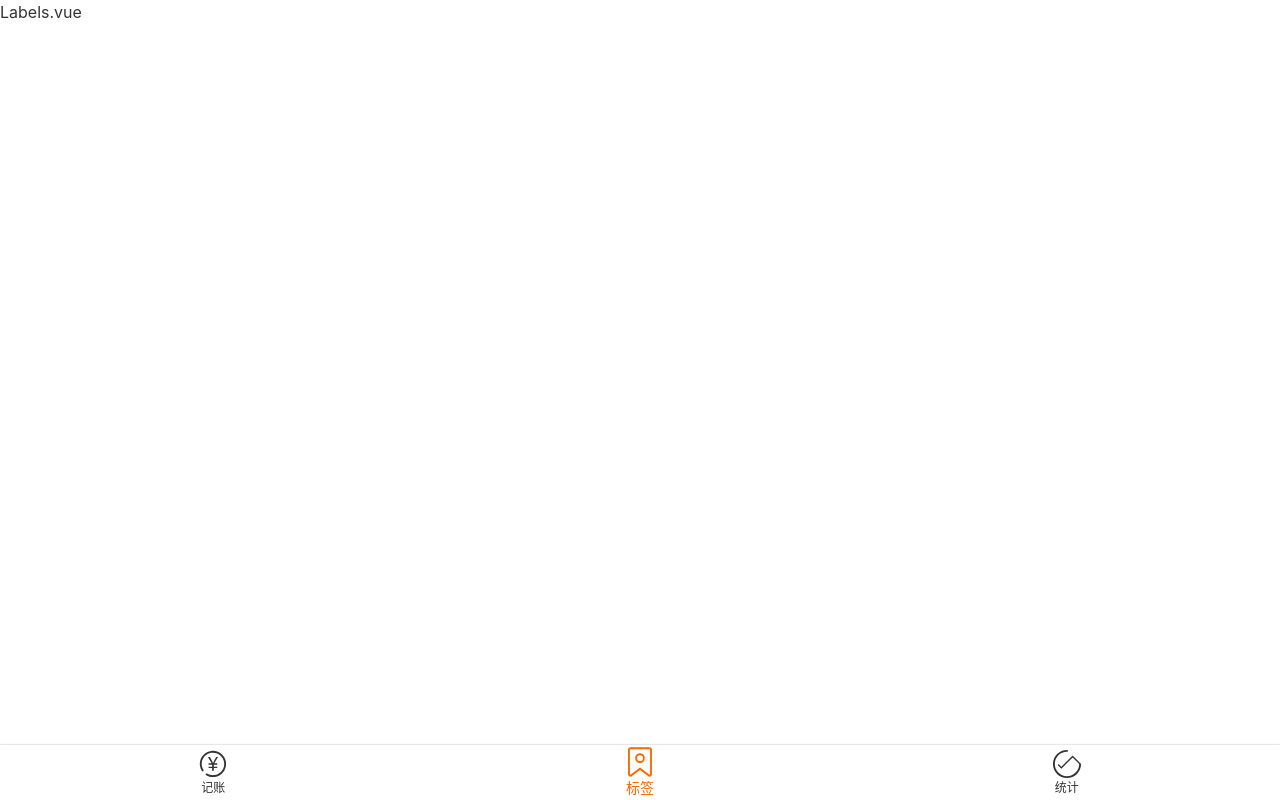
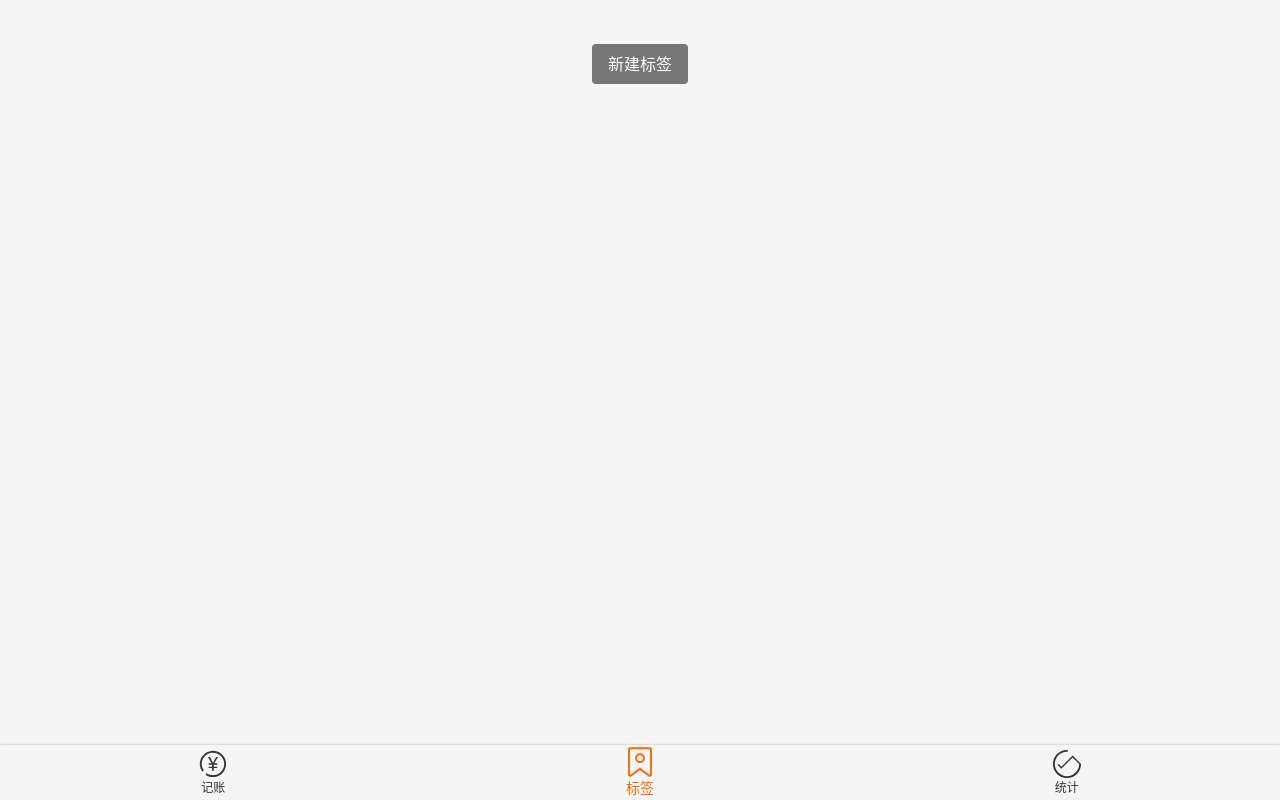
Before and after one commit to qiyi-li/money-manager-vue, a Vue app: page /#/labels in a window 1280 px wide. Built offline with nearby package versions, Linux system fonts and the light colour scheme.

Commit message:
展示和创建标签

```diff
--- a/src/App.vue
+++ b/src/App.vue
@@ -16,6 +16,7 @@
     -webkit-font-smoothing: antialiased;
     -moz-osx-font-smoothing: grayscale;
     color: #333;
+    background: #f5f5f5;
   }
 
 </style>
--- a/src/model.ts
+++ b/src/models/recordListModel.ts
@@ -1,5 +1,5 @@
 const localStorageKeyName = 'recordList';
-const model = {
+const recordListModel = {
   colon(data: RecordItem[] | RecordItem){
     return JSON.parse(JSON.stringify(data))
   },
@@ -11,5 +11,4 @@
     window.localStorage.setItem(localStorageKeyName, JSON.stringify(data));
   }
 };
-
-export default model;
+export default recordListModel
--- /dev/null
+++ b/src/models/tagListModel.ts
@@ -0,0 +1,27 @@
+const localStorageKeyName = 'tagList';
+type TagListModel = {
+  data: string[];
+  fetch: () => string[];
+create: (name: string) => 'success' | 'duplicated'; // 联合类型
+  save: () => void; //void 表示 空
+}
+const tagListModel: TagListModel = {
+  data: [],
+  fetch() {
+    this.data = JSON.parse(window.localStorage.getItem(localStorageKeyName) || '[]');
+    //在后面定义上 返回值的类型
+    return this.data;
+  },
+  create(name) {
+    if(this.data.indexOf(name)>=0){
+      return 'duplicated'
+    }
+    this.data.push(name);
+    this.save();
+    return 'success';
+  },
+  save() {
+    window.localStorage.setItem(localStorageKeyName, JSON.stringify(this.data));
+  }
+};
+export default tagListModel;
--- a/src/views/Labels.vue
+++ b/src/views/Labels.vue
@@ -1,12 +1,79 @@
 <template>
-      <Layout>Labels.vue</Layout>
+      <Layout>
+            <ol class="tags">
+                  <li v-for="tag in tags" :key="tag">
+                        <span>{{tag}}</span>
+                        <Icon name="right"/>
+                  </li>
+            </ol>
+            <div class="createTag-wrapper">
+                  <button class="createTag" @click="createTag()">新建标签</button>
+            </div>
+      </Layout>
 </template>
 
 <script lang="ts">
-  export default {
-    name: 'Labels',
-  };
+
+      import Vue from 'vue';
+      import {Component} from 'vue-property-decorator';
+      import tagListModel from '@/models/tagListModel';
+
+      tagListModel.fetch();
+
+      @Component
+      export default class Labels extends Vue {
+            tags = tagListModel.data;
+
+            createTag() {
+                  const name = window.prompt('请输入标签名');
+                  if (name) {
+                        const message=tagListModel.create(name)
+                              if (message === 'duplicated') {
+                                    window.alert('标签名重复');
+                              } else if (message === 'success') {
+                                    window.alert('添加成功');
+                              }
+                        }
+                  }
+
+      }
 </script>
 
 <style scoped lang="scss">
+      .tags {
+            background: white;
+            font-size: 16px;
+            padding-left: 16px;
+
+            > li {
+                  min-height: 44px;
+                  display: flex;
+                  align-items: center;
+                  justify-content: space-between;
+                  border-bottom: 1px solid #e6e6e6;
+
+                  svg {
+                        width: 18px;
+                        height: 18px;
+                        color: #666;
+                        margin-right: 16px;
+                  }
+            }
+      }
+
+      .createTag {
+            background: #767676;
+            color: white;
+            border-radius: 4px;
+            border: none;
+            height: 40px;
+            padding: 0 16px;
+
+            &-wrapper { // 父元素的 createTag-wrapper
+                  text-align: center;
+                  padding: 16px;
+                  margin-top: 44-16px;
+            }
+
+      }
 </style>
--- a/src/views/Money.vue
+++ b/src/views/Money.vue
@@ -1,6 +1,5 @@
 <template>
   <Layout class-prefix="layout">
-    {{recordList}}
     <NumberPad @update:value="onUpdateAmount" @submit="saveRecord"/>
     <Types :value.sync="record.type"/>
     <Notes @update:value="onUpdateNotes"/>
@@ -15,16 +14,18 @@
   import Notes from '@/components/money/Notes.vue';
   import Tags from '@/components/money/Tags.vue';
   import {Component, Watch} from 'vue-property-decorator';
-  import model from '@/model';
+  import recordListModel from '@/models/recordListModel';
+  import tagListModel from '@/models/tagListModel';
 
-  const recordList = model.fetch();
+  const recordList = recordListModel.fetch();
+  const tagList = tagListModel.fetch();
 
   //TS 的类型声明
   @Component({
     components: {Tags, Notes, Types, NumberPad},
   })
   export default class Money extends Vue {
-    tags = ['衣', '食', '住', '行'];
+    tags = tagList;
 
     recordList: RecordItem[] = recordList;
 
@@ -46,14 +47,14 @@
     }
 
     saveRecord() {
-      const record2: RecordItem = model.colon(this.record);
+      const record2: RecordItem = recordListModel.colon(this.record);
       record2.createdAt = new Date();
       this.recordList.push(record2);
     }
 
     @Watch('recordList')
     onReactListChange(){
-      model.save(this.recordList)
+      recordListModel.save(this.recordList);
     }
   }
 </script>
```
Also changed, not shown: src/assets/icons/right.svg (added).
